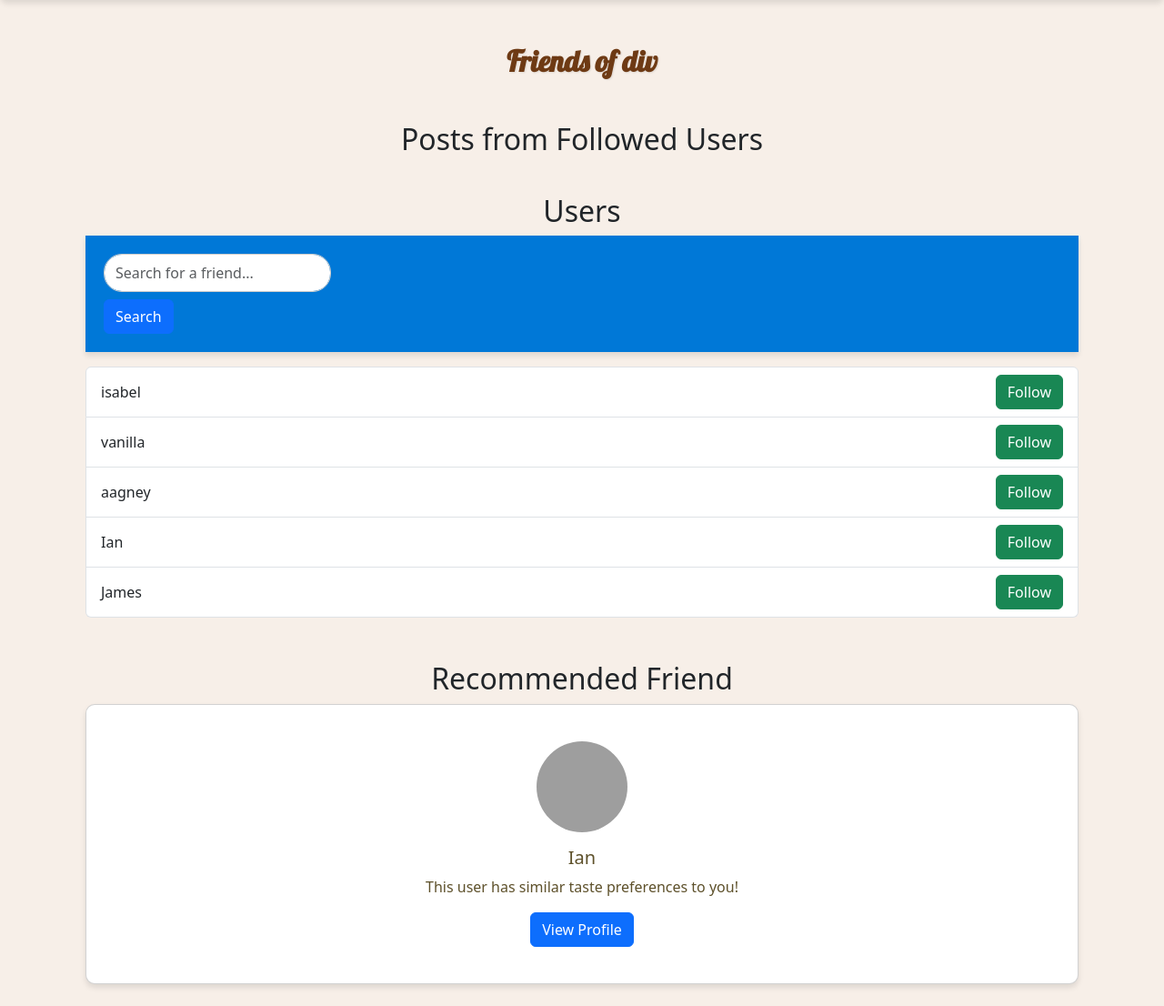
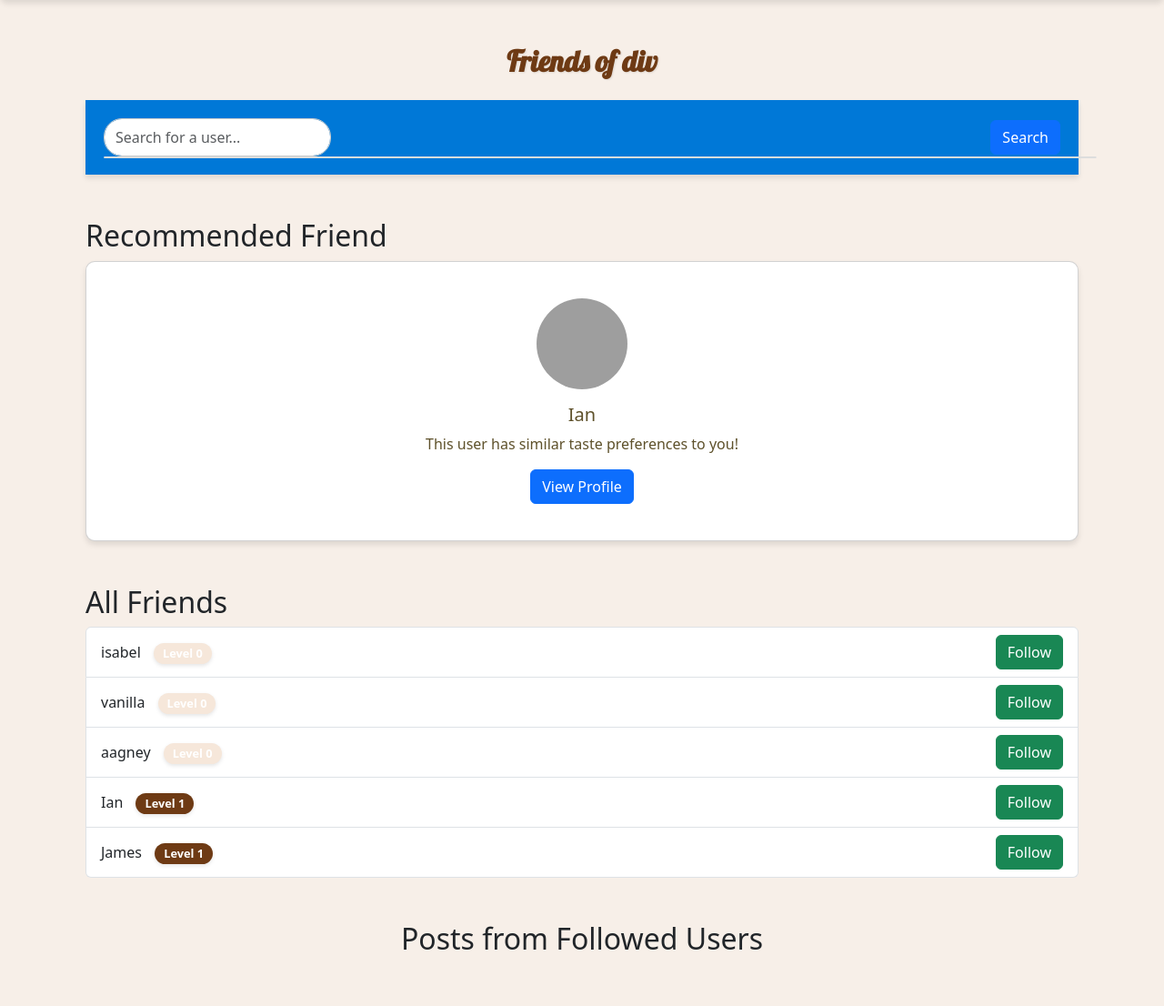
Before and after one commit to IanO7/CITS3403-Group-Project, a Flask app: page /friends in a window 1280 px wide. Shown: the part 188-1294 px from the top of the page at 91% size. After the commit the page ends 1232 px from the top, so only its background shows below. Run offline with Flask 3, Linux system fonts and the light colour scheme; a user stored in the database is signed in; grey boxes are pictures that could not be loaded.

Commit message:
Implement user levels badge icon (next to name) and search functionality for friends and search results pages

```diff
--- a/app/templates/my_friends.html
+++ b/app/templates/my_friends.html
@@ -8,6 +8,53 @@
 
 <div class="container mt-5">
     <h1 class="text-center mb-4 text-heading">Friends of {{ user.username }}</h1>
+
+    <!-- Search Form -->
+    <div class="search-bar mb-4 position-relative">
+        <form method="GET" action="{{ url_for('views.search_users') }}" class="d-flex">
+            <input type="text" id="search-input" name="q" class="form-control me-2" placeholder="Search for a user..." required autocomplete="off">
+            <button type="submit" class="btn btn-primary">Search</button>
+        </form>
+        <div id="suggestions" class="list-group position-absolute w-100" style="z-index: 1000;"></div>
+    </div>
+
+    <!-- Recommended Friend -->
+    <div class="recommended-friend mt-5">
+        <h2>Recommended Friend</h2>
+        {% if similar_user %}
+        <div class="card text-center">
+            <div class="card-body">
+                <img src="{{ url_for('static', filename=similar_user.profile_photo or 'default_profile.jpg') }}"
+                     alt="{{ similar_user.username }}"
+                     class="rounded-circle mb-3"
+                     style="width: 100px; height: 100px; object-fit: cover;">
+                <h5 class="card-title">{{ similar_user.username }}</h5>
+                <p class="card-text">This user has similar taste preferences to you!</p>
+                <a href="{{ url_for('views.user_profile', user_id=similar_user.id) }}" class="btn btn-primary">View Profile</a>
+            </div>
+        </div>
+        {% else %}
+        <p class="text-center text-muted">No similar friends found.</p>
+        {% endif %}
+    </div>
+
+    <!-- Friends List -->
+    <div class="users-to-follow mt-5">
+        <h2>All Friends</h2>
+        <ul class="list-group">
+            {% for user in all_users %}
+            <li class="list-group-item d-flex justify-content-between align-items-center">
+                <span>
+                    {{ user.username }}
+                    <span class="badge badge-level level-{{ user_levels[user.id] }}">Level {{ user_levels[user.id] }}</span>
+                </span>
+                <button class="btn {% if user.id in followed_users %}btn-danger{% else %}btn-success{% endif %} follow-button" data-user-id="{{ user.id }}">
+                    {% if user.id in followed_users %}Unfollow{% else %}Follow{% endif %}
+                </button>
+            </li>
+            {% endfor %}
+        </ul>
+    </div>
 
     <!-- Posts Section -->
     <div class="posts-section mt-5">
@@ -38,50 +85,42 @@
             {% endfor %}
         </div>
     </div>
+</div>
 
-    <!-- Users to Follow -->
-    <div class="users-to-follow">
-        <h2 class="text-center">Users</h2>
+<style>
+    .badge-level {
+        display: inline-block;
+        padding: 5px 10px;
+        font-size: 0.8rem;
+        font-weight: bold;
+        border-radius: 12px;
+        color: white;
+        margin-left: 10px;
+    }
 
-        <!-- Search Bar -->
-        <form action="{{ url_for('views.search') }}" method="GET" class="mb-3 position-relative">
-            <input type="text" name="q" id="search-input" class="form-control" placeholder="Search for a friend..." autocomplete="off" required>
-            <div id="suggestions" class="list-group position-absolute w-100" style="z-index: 1000;"></div>
-            <button type="submit" class="btn btn-primary mt-2">Search</button>
-        </form>
+    .level-1 { background-color: #6E3A14; } /* Bronze */
+    .level-2 { background-color: #8E5F2B; } /* Silver */
+    .level-3 { background-color: #DF6F1B; } /* Gold */
+    .level-4 { background-color: #5F8D3B; } /* Emerald */
+    .level-5 { background-color: #007BFF; } /* Sapphire */
 
-        <ul class="list-group" id="users-to-follow-list">
-            {% for user in all_users %}
-            <li class="list-group-item d-flex justify-content-between align-items-center">
-                <span>{{ user.username }}</span>
-                <button class="btn {% if user.id in followed_users %}btn-danger{% else %}btn-success{% endif %} follow-button" data-user-id="{{ user.id }}">
-                    {% if user.id in followed_users %}Unfollow{% else %}Follow{% endif %}
-                </button>
-            </li>
-            {% endfor %}
-        </ul>
-    </div>
+    #suggestions {
+        max-height: 200px;
+        overflow-y: auto;
+        border: 1px solid #ddd;
+        border-radius: 5px;
+        background-color: white;
+    }
 
-    <!-- Recommended Friend -->
-    <div class="recommended-friend mt-5">
-        <h2 class="text-center">Recommended Friend</h2>
-        {% if similar_user %}
-        <div class="card text-center">
-            <div class="card-body">
-                <img src="{{ url_for('static', filename=similar_user.profile_photo or 'default_profile.jpg') }}"
-                     alt="{{ similar_user.username }}"
-                     class="rounded-circle mb-3"
-                     style="width: 100px; height: 100px; object-fit: cover;">
-                <h5 class="card-title">{{ similar_user.username }}</h5>
-                <p class="card-text">This user has similar taste preferences to you!</p>
-                <a href="{{ url_for('views.user_profile', user_id=similar_user.id) }}" class="btn btn-primary">View Profile</a>
-            </div>
-        </div>
-        {% else %}
-        <p class="text-center text-muted">No similar friends found.</p>
-        {% endif %}
-    </div>
-</div>
+    #suggestions a {
+        text-decoration: none;
+        color: #333;
+    }
+
+    #suggestions a:hover {
+        background-color: #f0f0f0;
+    }
+</style>
 
 <script>
     // Follow/Unfollow a user and toggle posts visibility
@@ -142,12 +181,14 @@
             return;
         }
 
+        // Fetch suggestions from the backend
         fetch(`/api/search_suggestions?q=${encodeURIComponent(query)}`)
             .then(response => response.json())
             .then(data => {
                 if (data.success) {
+                    // Populate the suggestions box
                     suggestionsBox.innerHTML = data.suggestions.map(username => `
-                        <a href="/search?q=${encodeURIComponent(username)}" class="list-group-item list-group-item-action">
+                        <a href="/search_users?q=${encodeURIComponent(username)}" class="list-group-item list-group-item-action">
                             ${username}
                         </a>
                     `).join('');
--- a/app/views.py
+++ b/app/views.py
@@ -1,4 +1,4 @@
-from flask import Blueprint, render_template, request, redirect, url_for, session, jsonify, abort
+from flask import Blueprint, render_template, request, redirect, url_for, session, jsonify, abort, flash
 from .models import Note, User, Follow
 from . import db
 from werkzeug.security import generate_password_hash, check_password_hash
@@ -180,13 +180,35 @@ def friends():
     else:
         similar_user = None
 
+    # Calculate levels for all users
+    user_levels = {}
+    for u in all_users:
+        u_notes = get_user_notes(u)
+        total = len(u_notes) or 1
+        stats = {
+            'spiciness': sum(n.Spiciness for n in u_notes) / total,
+            'deliciousness': sum(n.Deliciousness for n in u_notes) / total,
+            'value': sum(n.Value for n in u_notes) / total,
+            'plating': sum(n.Plating for n in u_notes) / total
+        }
+        badges = [
+            {'name': 'First Post', 'earned': len(u_notes) > 0},
+            {'name': 'Spice Master', 'earned': stats['spiciness'] > 80},
+            {'name': 'Plating Perfectionist', 'earned': stats['plating'] > 90},
+            {'name': 'Value Hunter', 'earned': stats['value'] > 85},
+            {'name': 'Food Critic', 'earned': len(u_notes) > 20},
+            {'name': 'All-Rounder', 'earned': all(stat > 75 for stat in stats.values())}
+        ]
+        user_levels[u.id] = sum(1 for badge in badges if badge['earned'])
+
     return render_template(
         'my_friends.html',
         user=user,
         all_users=all_users,
         followed_users=followed_users,
         notes=notes,
-        similar_user=similar_user
+        similar_user=similar_user,
+        user_levels=user_levels
     )
 
 @views.route('/like/<int:note_id>', methods=['POST'])
@@ -385,17 +407,15 @@ def user_profile(user_id):
 
 @views.route('/api/search_suggestions', methods=['GET'])
 def search_suggestions():
-    user = current_user()
-    if not user:
-        return jsonify(success=False, error='User not authenticated'), 401
-
     query = request.args.get('q', '').strip()
     if not query:
-        return jsonify(success=True, suggestions=[]), 200
+        return jsonify(success=False, suggestions=[])
 
-    # Search for users whose username contains the query (case-insensitive)
-    suggestions = User.query.filter(User.username.ilike(f"%{query}%")).limit(5).all()
-    return jsonify(success=True, suggestions=[user.username for user in suggestions]), 200
+    # Search for users whose usernames contain the query (case-insensitive)
+    suggestions = User.query.filter(User.username.ilike(f"%{query}%")).limit(10).all()
+
+    # Return a list of usernames
+    return jsonify(success=True, suggestions=[user.username for user in suggestions])
 
 @views.route('/recommend_food', methods=['GET'])
 def recommend_food():
@@ -452,3 +472,46 @@ def recommend_food():
         })
 
     return jsonify(success=True, recommendations=recommendations)
+
+@views.route('/search_users', methods=['GET'])
+def search_users():
+    user = current_user()
+    if not user:
+        return redirect(url_for('auth.login'))
+
+    query = request.args.get('q', '').strip()
+    if not query:
+        flash("Please enter a search term.", "warning")
+        return redirect(url_for('views.friends'))
+
+    # Search for users by username
+    results = User.query.filter(User.username.ilike(f"%{query}%")).all()
+
+    # Calculate levels for search results
+    user_levels = {}
+    for result in results:
+        notes = get_user_notes(result)
+        total = len(notes) or 1
+        stats = {
+            'spiciness': sum(n.Spiciness for n in notes) / total,
+            'deliciousness': sum(n.Deliciousness for n in notes) / total,
+            'value': sum(n.Value for n in notes) / total,
+            'plating': sum(n.Plating for n in notes) / total
+        }
+        badges = [
+            {'name': 'First Post', 'earned': len(notes) > 0},
+            {'name': 'Spice Master', 'earned': stats['spiciness'] > 80},
+            {'name': 'Plating Perfectionist', 'earned': stats['plating'] > 90},
+            {'name': 'Value Hunter', 'earned': stats['value'] > 85},
+            {'name': 'Food Critic', 'earned': len(notes) > 20},
+            {'name': 'All-Rounder', 'earned': all(stat > 75 for stat in stats.values())}
+        ]
+        user_levels[result.id] = sum(1 for badge in badges if badge['earned'])
+
+    return render_template(
+        'search_results.html',
+        user=user,
+        query=query,
+        results=results,
+        user_levels=user_levels
+    )
```
Also changed, not shown: app/templates/profile.html (+21 -1 lines), app/templates/search_results.html (+26 -12 lines), instance/database.db.
